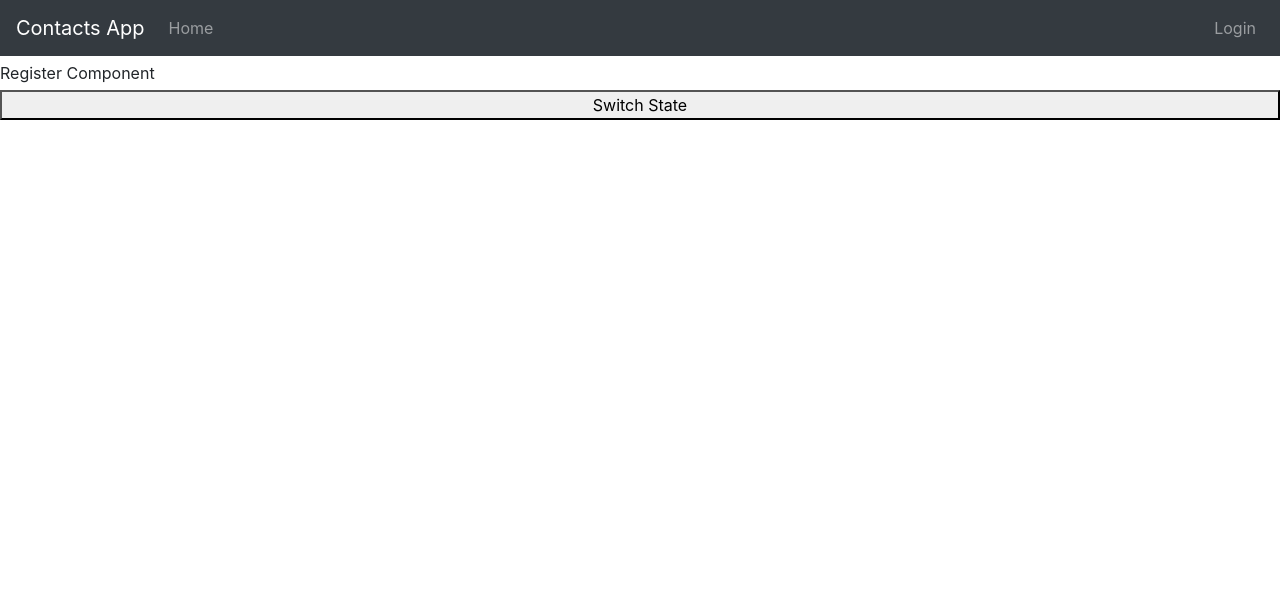
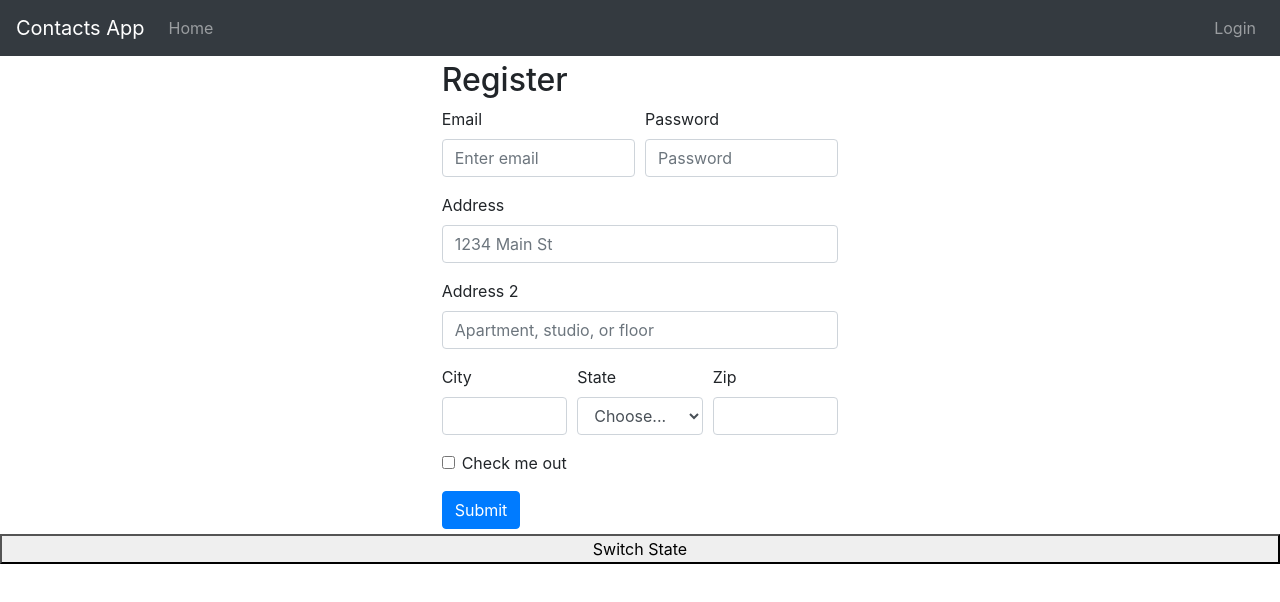
Before and after one commit to monello/assignment1, a React (Create React App) app in the folder contacts/: page / in a window 1280 px wide. Shown: the top 602 px of the page. Built offline with nearby package versions, Linux system fonts and the light colour scheme.

Commit message:
Added a Login and Register Form

```diff
--- a/contacts/src/App.js
+++ b/contacts/src/App.js
@@ -16,21 +16,21 @@ class App extends Component {
     handlerSwitchState = () => {
         this.setState({logged_in:  !this.state.logged_in});
     };
+
     render() {
-        // const mainContent = this.state.logged_in ? 'Logged In Content - Child' : 'Logged Out Content - Child';
         let routes = (
             <Switch>
+                <Route path="/" exact component={Register} />
                 <Route path="/login" component={Login} />
-                <Route path="/" component={Register} />
                 <Redirect to="/" />
             </Switch>
         );
         if (this.state.logged_in) {
             routes = (
                 <Switch>
+                    <Route path="/" exact component={ContactsList} />
                     <Route path="/profile" component={Profile} />
                     <Route path="/logout" component={Logout} />
-                    <Route path="/" component={ContactsList} />
                     <Redirect to="/" />
                 </Switch>
             );
--- a/contacts/src/components/ContactsList/ContactsList.js
+++ b/contacts/src/components/ContactsList/ContactsList.js
@@ -1,7 +1,7 @@
 import React from 'react';
 
 const ContactsList = (props) => (
-    <div>Comntacts List Page</div>
+    <div>Contacts List Page</div>
 );
 
 export default ContactsList;
--- a/contacts/src/components/Login/Login.js
+++ b/contacts/src/components/Login/Login.js
@@ -1,7 +1,31 @@
 import React from 'react';
+import {Button, Col, Container, Form, Row} from "react-bootstrap";
 
-const Login = (props) => (
-    <div>Login Component</div>
-);
+const Login = (props) => {
+    return (
+        <Container fluid={true}>
+            <Row>
+                <Col md={{span: 3, offset: 4}}>
+                    <h2>Log In</h2>
+                    <Form>
+                        <Form.Group controlId="formBasicEmail">
+                            <Form.Label>Email address</Form.Label>
+                            <Form.Control type="email" placeholder="Username / Enter email"/>
+                        </Form.Group>
+
+                        <Form.Group controlId="formBasicPassword">
+                            <Form.Label>Password</Form.Label>
+                            <Form.Control type="password" placeholder="Password"/>
+                        </Form.Group>
+                        <Button variant="primary" type="submit">
+                            Submit
+                        </Button>
+                    </Form>
+                </Col>
+            </Row>
+        </Container>
+    );
+
+};
 
 export default Login;
--- a/contacts/src/components/MenuItens/MenuItems.js
+++ b/contacts/src/components/MenuItens/MenuItems.js
@@ -1,6 +1,6 @@
 import React from 'react';
 import {Nav} from "react-bootstrap";
-import {Link} from 'react-router-dom';
+import {NavLink} from 'react-router-dom';
 
 const MenuItems = (props) => {
     const logged_in = props.logged_in;
@@ -15,8 +15,8 @@ const MenuItems = (props) => {
         ]
     };
     let navLinks = logged_in ?
-        menuItems.logged_id.map((menuItem) => <Link key={menuItem.label} to={menuItem.href} className="nav-link">{menuItem.label}</Link>) :
-        menuItems.logged_out.map((menuItem) => <Link key={menuItem.label} to={menuItem.href} className="nav-link">{menuItem.label}</Link>);
+        menuItems.logged_id.map((menuItem) => <NavLink key={menuItem.label} to={menuItem.href} exact className="nav-link">{menuItem.label}</NavLink>) :
+        menuItems.logged_out.map((menuItem) => <NavLink key={menuItem.label} to={menuItem.href} exact className="nav-link">{menuItem.label}</NavLink>);
     return (
         <Nav>
             {navLinks}
--- a/contacts/src/components/Register/Register.js
+++ b/contacts/src/components/Register/Register.js
@@ -1,7 +1,64 @@
 import React from 'react';
+import {Form, Button, Container, Row, Col} from "react-bootstrap";
 
 const Register = (props) => (
-    <div>Register Component</div>
+    <Container fluid={true}>
+        <Row>
+            <Col md={{ span: 4, offset: 4 }}>
+                <h2>Register</h2>
+                <Form>
+                    <Form.Row>
+                        <Form.Group as={Col} controlId="formGridEmail">
+                            <Form.Label>Email</Form.Label>
+                            <Form.Control type="email" placeholder="Enter email" />
+                        </Form.Group>
+
+                        <Form.Group as={Col} controlId="formGridPassword">
+                            <Form.Label>Password</Form.Label>
+                            <Form.Control type="password" placeholder="Password" />
+                        </Form.Group>
+                    </Form.Row>
+                    <Form.Group controlId="formGridAddress1">
+                        <Form.Label>Address</Form.Label>
+                        <Form.Control placeholder="1234 Main St" />
+                    </Form.Group>
+
+                    <Form.Group controlId="formGridAddress2">
+                        <Form.Label>Address 2</Form.Label>
+                        <Form.Control placeholder="Apartment, studio, or floor" />
+                    </Form.Group>
+
+                    <Form.Row>
+                        <Form.Group as={Col} controlId="formGridCity">
+                            <Form.Label>City</Form.Label>
+                            <Form.Control />
+                        </Form.Group>
+
+                        <Form.Group as={Col} controlId="formGridState">
+                            <Form.Label>State</Form.Label>
+                            <Form.Control as="select">
+                                <option>Choose...</option>
+                                <option>...</option>
+                            </Form.Control>
+                        </Form.Group>
+
+                        <Form.Group as={Col} controlId="formGridZip">
+                            <Form.Label>Zip</Form.Label>
+                            <Form.Control />
+                        </Form.Group>
+                    </Form.Row>
+
+                    <Form.Group id="formGridCheckbox">
+                        <Form.Check type="checkbox" label="Check me out" />
+                    </Form.Group>
+
+                    <Button variant="primary" type="submit">
+                        Submit
+                    </Button>
+                </Form>
+            </Col>
+        </Row>
+    </Container>
 );
 
 export default Register;
```
